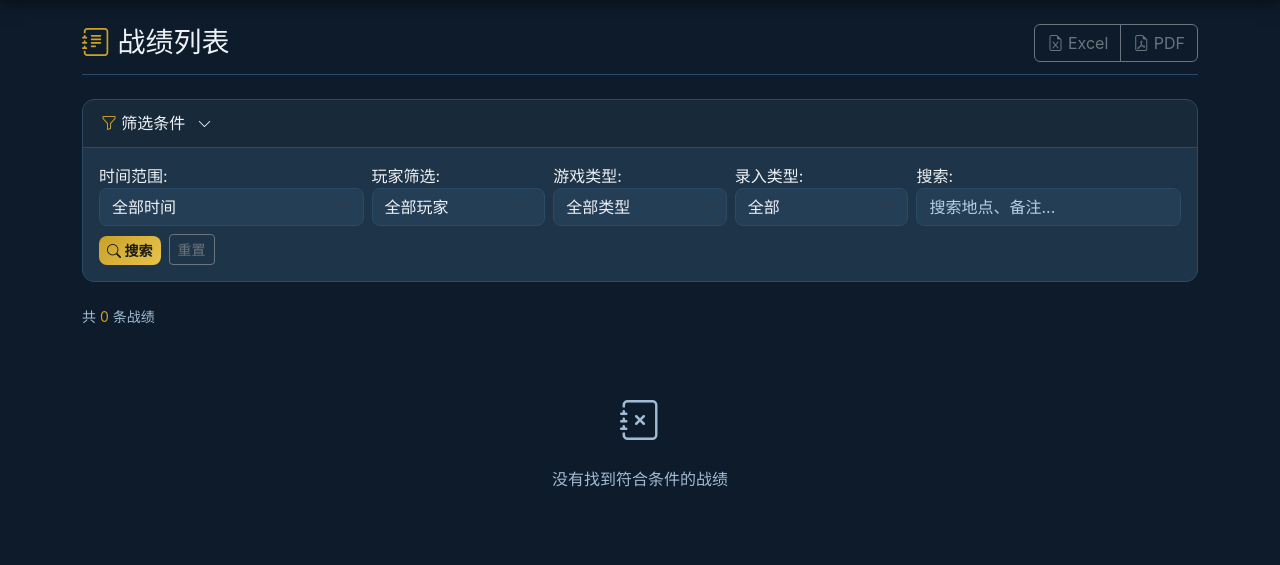
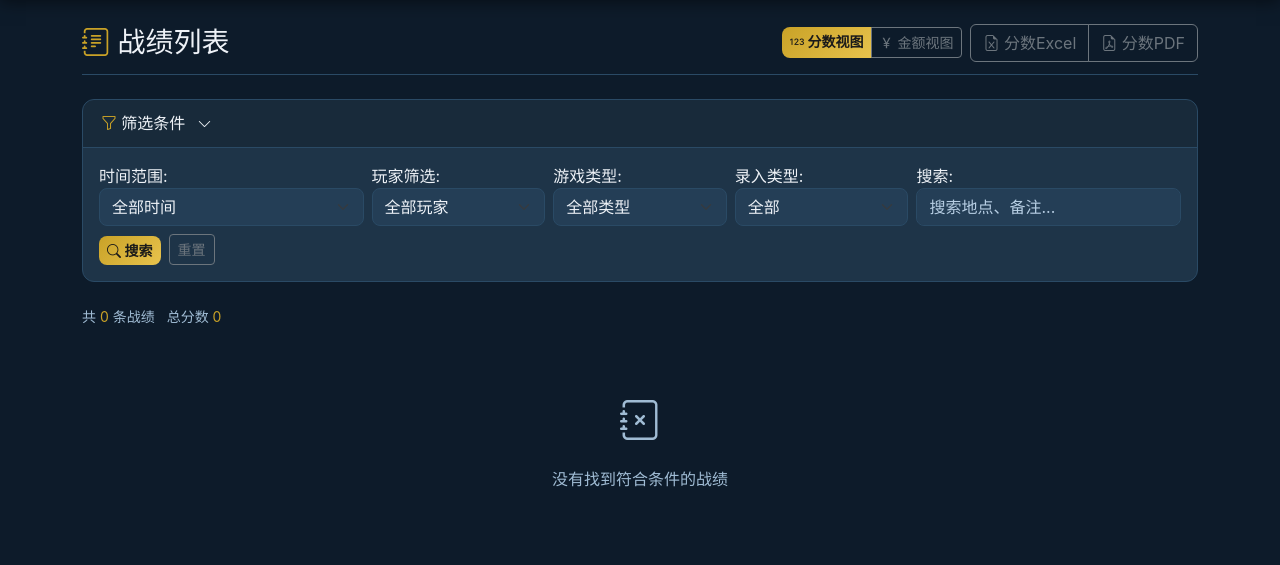
Before and after one commit to 276068969/B-3545, a Django app: page /games/ in a window 1280 px wide. Shown: the part 58-623 px from the top of the page. Run offline with Django 4.2, Linux system fonts and the light colour scheme; data that the repository does not hold is empty.

Commit message:
.4280813277958249:7c5894c99176cf8db97b48091d44f6a0_6a24e951b1baf3938924a4c4.6a24e958b1baf3938924a4c6.6a24e9585a030c6d66cc9675:Trae CN.T(2026/6/7 11:45:28)

```diff
--- a/apps/games/views.py
+++ b/apps/games/views.py
@@ -21,16 +21,30 @@ def game_list(request):
     filter_form = GameFilterForm(request.GET or None)
     games = apply_game_filters(games, filter_form)
 
+    view_mode = request.GET.get('view_mode', 'score')
+    if view_mode not in ('score', 'amount'):
+        view_mode = 'score'
+
     paginator = Paginator(games, 20)
     page_number = request.GET.get('page', 1)
     page_obj = paginator.get_page(page_number)
 
-    # Build query string without 'page' for use in pagination links
     params = request.GET.copy()
     params.pop('page', None)
-    base_query = params.urlencode()  # e.g. "player=3&date_range=week"
+    base_query = params.urlencode()
 
-    # Pick up import errors/result stored in session by import_games view
+    params_no_viewmode = request.GET.copy()
+    params_no_viewmode.pop('page', None)
+    params_no_viewmode.pop('view_mode', None)
+    base_query_no_viewmode = params_no_viewmode.urlencode()
+
+    total_amount = 0
+    total_score = 0
+    for game in games:
+        for gp in game.players.all():
+            total_score += abs(gp.score)
+            total_amount += abs(gp.score * game.base_score)
+
     import_errors = request.session.pop('import_errors', None)
     import_result = request.session.pop('import_result', None)
 
@@ -38,7 +52,11 @@ def game_list(request):
         'page_obj': page_obj,
         'filter_form': filter_form,
         'total_count': games.count(),
+        'total_score': total_score,
+        'total_amount': total_amount,
+        'view_mode': view_mode,
         'base_query': base_query,
+        'base_query_no_viewmode': base_query_no_viewmode,
         'import_errors': import_errors,
         'import_result': import_result,
     }
@@ -400,9 +418,12 @@ def export_games(request):
     filter_form = GameFilterForm(request.GET or None)
     games = apply_game_filters(games, filter_form)
     fmt = request.GET.get('format', 'excel')
+    view_mode = request.GET.get('view_mode', 'score')
+    if view_mode not in ('score', 'amount'):
+        view_mode = 'score'
     if fmt == 'pdf':
-        return export_games_to_pdf(games)
-    return export_games_to_excel(games)
+        return export_games_to_pdf(games, view_mode=view_mode)
+    return export_games_to_excel(games, view_mode=view_mode)
 
 
 @login_required
--- a/templates/games/list.html
+++ b/templates/games/list.html
@@ -6,17 +6,27 @@
     <div class="page-header mb-4">
         <div class="d-flex justify-content-between align-items-center flex-wrap gap-2">
             <h3 class="mb-0"><i class="bi bi-journal-text text-gold"></i> 战绩列表</h3>
-            <div class="d-flex gap-2">
+            <div class="d-flex gap-2 align-items-center">
+                <div class="btn-group btn-group-sm" role="group">
+                    <a href="?{% if base_query_no_viewmode %}{{ base_query_no_viewmode }}&{% endif %}view_mode=score"
+                       class="btn {% if view_mode == 'score' %}btn-gold{% else %}btn-outline-secondary{% endif %}">
+                        <i class="bi bi-123"></i> 分数视图
+                    </a>
+                    <a href="?{% if base_query_no_viewmode %}{{ base_query_no_viewmode }}&{% endif %}view_mode=amount"
+                       class="btn {% if view_mode == 'amount' %}btn-gold{% else %}btn-outline-secondary{% endif %}">
+                        <i class="bi bi-currency-yen"></i> 金额视图
+                    </a>
+                </div>
                 {% if user.is_authenticated %}
                 <a href="/games/create/" class="btn btn-gold"><i class="bi bi-plus-circle"></i> 录入战绩</a>
                 <a href="/games/import/" class="btn btn-outline-gold"><i class="bi bi-upload"></i> 批量导入</a>
                 {% endif %}
                 <div class="btn-group">
-                    <a href="/games/export/?{{ request.GET.urlencode }}" class="btn btn-outline-secondary">
-                        <i class="bi bi-file-earmark-excel"></i> Excel
+                    <a href="/games/export/?{{ request.GET.urlencode }}{% if 'view_mode' not in request.GET %}&view_mode={{ view_mode }}{% endif %}" class="btn btn-outline-secondary">
+                        <i class="bi bi-file-earmark-excel"></i> {% if view_mode == 'amount' %}金额{% else %}分数{% endif %}Excel
                     </a>
-                    <a href="/games/export/?{{ request.GET.urlencode }}&format=pdf" class="btn btn-outline-secondary">
-                        <i class="bi bi-file-earmark-pdf"></i> PDF
+                    <a href="/games/export/?{{ request.GET.urlencode }}&format=pdf{% if 'view_mode' not in request.GET %}&view_mode={{ view_mode }}{% endif %}" class="btn btn-outline-secondary">
+                        <i class="bi bi-file-earmark-pdf"></i> {% if view_mode == 'amount' %}金额{% else %}分数{% endif %}PDF
                     </a>
                 </div>
             </div>
@@ -34,6 +44,7 @@
         <div class="collapse show" id="filterCollapse">
             <div class="card-body-dark">
                 <form method="get" id="filterForm">
+                    <input type="hidden" name="view_mode" value="{{ view_mode }}">
                     <div class="row g-2">
                         <div class="col-6 col-md-3">
                             {{ filter_form.date_range.label_tag }}
@@ -67,7 +78,7 @@
                             <button type="submit" class="btn btn-gold btn-sm">
                                 <i class="bi bi-search"></i> 搜索
                             </button>
-                            <a href="/games/" class="btn btn-outline-secondary btn-sm">重置</a>
+                            <a href="/games/?view_mode={{ view_mode }}" class="btn btn-outline-secondary btn-sm">重置</a>
                         </div>
                     </div>
                 </form>
@@ -79,9 +90,14 @@
     {% if user.is_authenticated %}
     <form method="post" action="/games/batch-delete/" id="batchForm">
         {% csrf_token %}
-        <div class="d-flex justify-content-between align-items-center mb-3">
+        <div class="d-flex justify-content-between align-items-center mb-3 flex-wrap gap-2">
             <div class="text-muted small">
                 共 <span class="text-gold">{{ total_count }}</span> 条战绩
+                {% if view_mode == 'amount' %}
+                <span class="ms-2">总流水 <span class="text-gold">¥{{ total_amount }}</span></span>
+                {% else %}
+                <span class="ms-2">总分数 <span class="text-gold">{{ total_score }}</span></span>
+                {% endif %}
                 <span id="selectedCount" class="ms-2 text-gold d-none">（已选 <span id="selNum">0</span> 条）</span>
             </div>
             <div class="d-flex gap-2 align-items-center">
@@ -97,6 +113,11 @@
     {% else %}
     <div class="text-muted mb-3 small">
         共 <span class="text-gold">{{ total_count }}</span> 条战绩
+        {% if view_mode == 'amount' %}
+        <span class="ms-2">总流水 <span class="text-gold">¥{{ total_amount }}</span></span>
+        {% else %}
+        <span class="ms-2">总分数 <span class="text-gold">{{ total_score }}</span></span>
+        {% endif %}
     </div>
     {% endif %}
 
@@ -149,7 +170,11 @@
                         <div class="player-score-card {% if gp.is_winner %}winner{% elif gp.score < 0 %}loser{% endif %}">
                             <img src="{{ gp.user.get_avatar_url }}" alt="{{ gp.user.get_display_name }}" class="mini-avatar">
                             <span class="ms-1">{{ gp.user.get_display_name }}</span>
+                            {% if view_mode == 'amount' %}
+                            <span class="ms-2 fw-bold">¥{{ gp.get_amount|stringformat:"+d" }}</span>
+                            {% else %}
                             <span class="ms-2 fw-bold">{{ gp.score|stringformat:"+d" }}</span>
+                            {% endif %}
                             {% if gp.is_winner %}<i class="bi bi-crown-fill text-gold ms-1 small"></i>{% endif %}
                         </div>
                         {% endfor %}
```
Also changed, not shown: apps/games/utils.py (+41 -14 lines).
